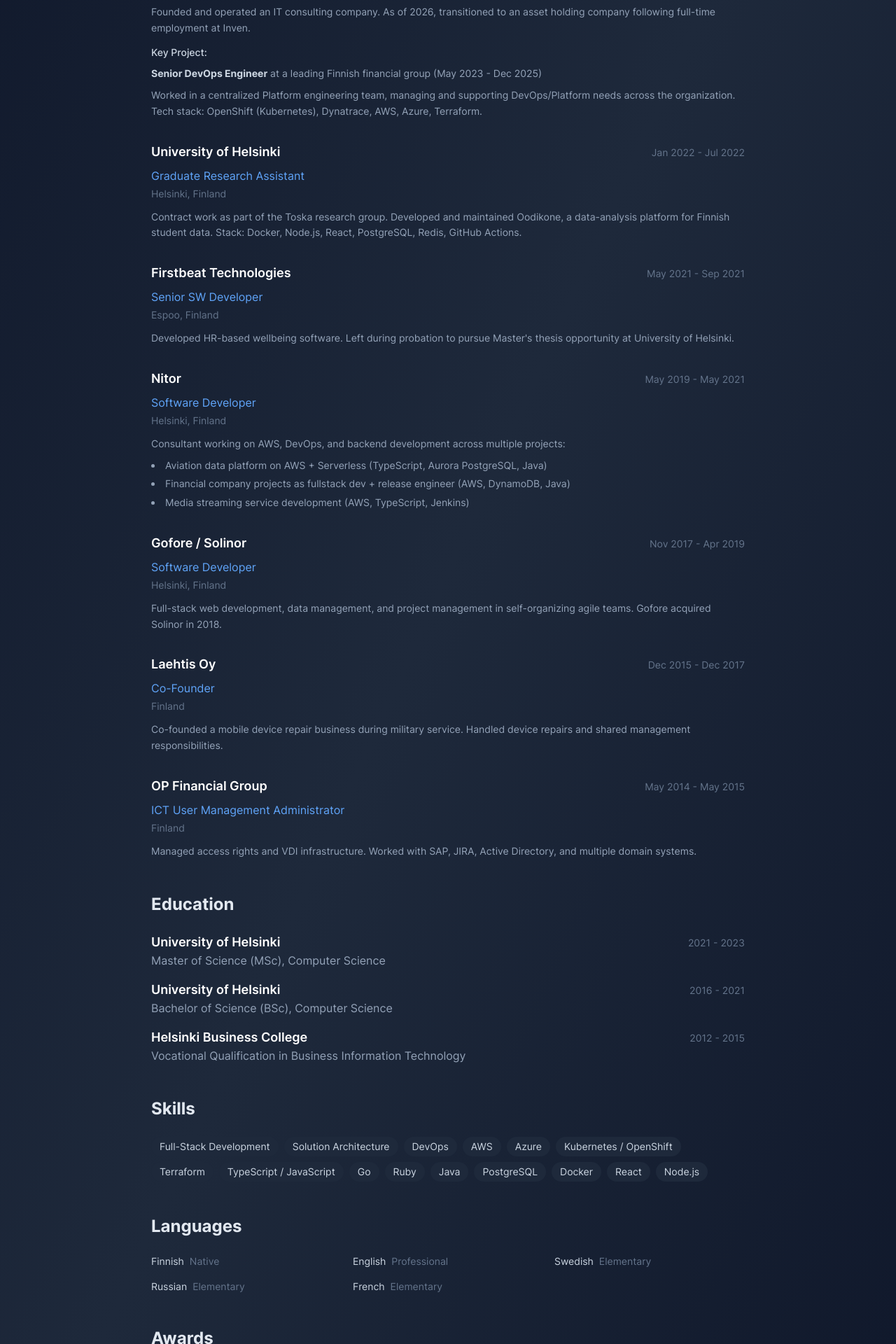
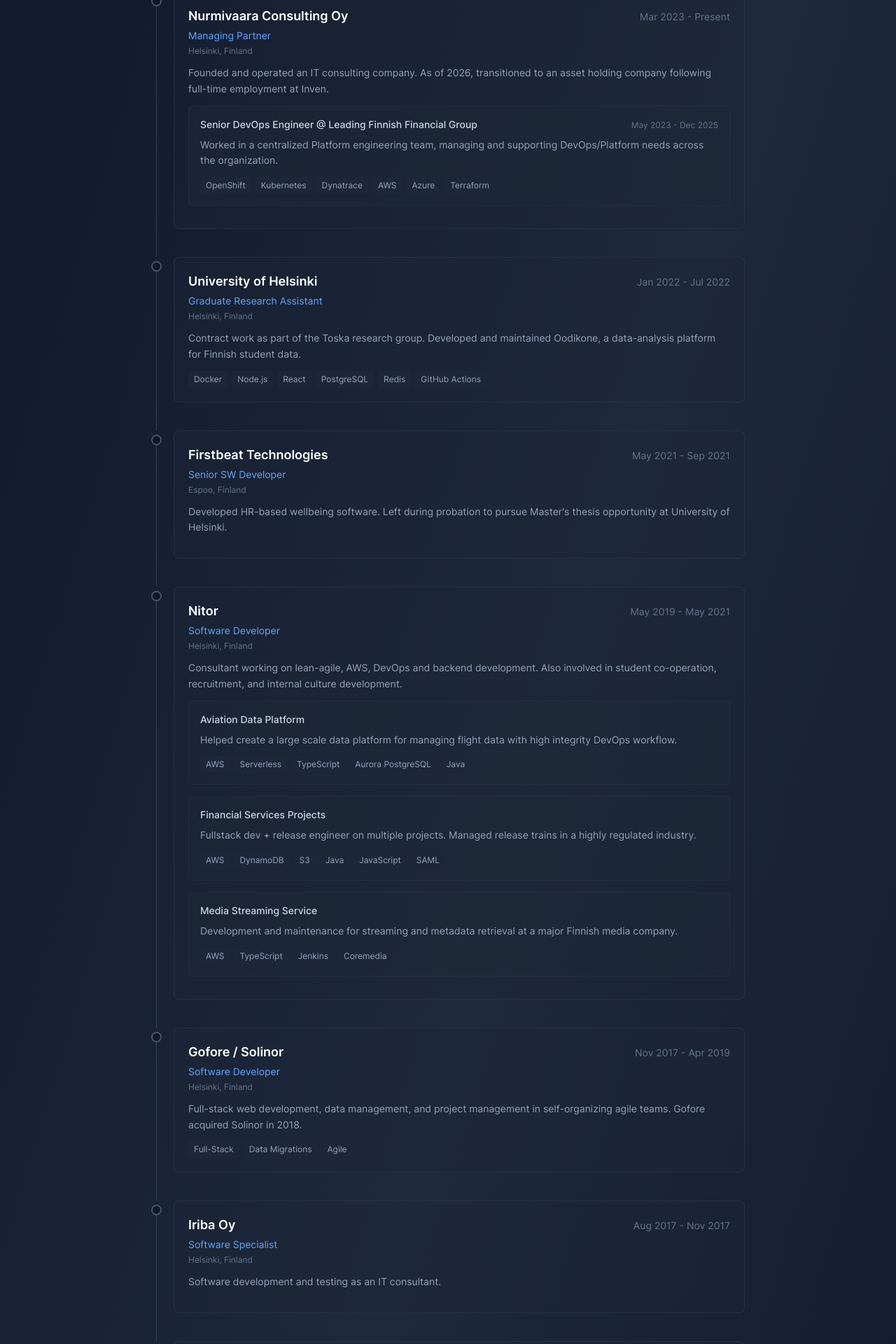
Before and after one commit to SNurmivaara/nurmivaara.fi, a Next.js app: page /cv in a window 1280 px wide. Shown: the part 600-2520 px from the top of the page at 70% size. Built offline with nearby package versions, Linux system fonts and the light colour scheme.

Commit message:
cv styling

```diff
--- a/pages/cv.js
+++ b/pages/cv.js
@@ -2,39 +2,81 @@
 import { Layout, LinkedInIcon } from '../components'
 import { siteConfig } from '../lib/config'
 
-const Section = ({ title, children }) => (
-  <section className="mb-12">
-    <h2 className="text-2xl font-bold mb-6 text-slate-200">{title}</h2>
+const SkillBadge = ({ children }) => (
+  <span className="px-2 py-1 bg-slate-800/80 text-slate-400 rounded text-xs">
     {children}
-  </section>
+  </span>
 )
 
-const ExperienceItem = ({ company, role, period, location, children }) => (
-  <div className="mb-8 last:mb-0">
+const TimelineItem = ({ company, role, period, location, skills, projects, children }) => (
+  <div className="relative pl-8 pb-10 last:pb-0">
+    {/* Timeline line */}
+    <div className="absolute left-[7px] top-3 bottom-0 w-px bg-slate-700 last:hidden" />
+    {/* Timeline dot */}
+    <div className="absolute left-0 top-[6px] w-[15px] h-[15px] rounded-full border-2 border-slate-600 bg-slate-900" />
+
+    <div className="bg-slate-800/30 border border-slate-700/50 rounded-lg p-5">
+      <div className="flex flex-col sm:flex-row sm:items-baseline sm:justify-between gap-1 mb-1">
+        <h3 className="text-lg font-semibold text-white">{company}</h3>
+        <span className="text-sm text-slate-500 whitespace-nowrap">{period}</span>
+      </div>
+      <p className="text-blue-400 text-sm mb-1">{role}</p>
+      {location && <p className="text-xs text-slate-500 mb-3">{location}</p>}
+
+      {children && <div className="text-slate-400 text-sm leading-relaxed mb-3">{children}</div>}
+
+      {projects && (
+        <div className="space-y-4 mb-3">
+          {projects.map((project, i) => (
+            <div key={i} className="bg-slate-800/50 border border-slate-700/30 rounded-md p-4">
               <div className="flex flex-col sm:flex-row sm:items-baseline sm:justify-between gap-1 mb-2">
-      <h3 className="text-lg font-semibold text-white">{company}</h3>
-      <span className="text-sm text-slate-500">{period}</span>
+                <p className="font-medium text-slate-300 text-sm">{project.title}</p>
+                {project.period && <span className="text-xs text-slate-500">{project.period}</span>}
               </div>
-    <p className="text-blue-400 mb-1">{role}</p>
-    {location && <p className="text-sm text-slate-500 mb-3">{location}</p>}
-    {children && <div className="text-slate-400 text-sm leading-relaxed">{children}</div>}
+              <p className="text-slate-400 text-sm leading-relaxed">{project.description}</p>
+              {project.skills && (
+                <div className="flex flex-wrap gap-1.5 mt-3">
+                  {project.skills.map((skill) => (
+                    <SkillBadge key={skill}>{skill}</SkillBadge>
+                  ))}
+                </div>
+              )}
+            </div>
+          ))}
+        </div>
+      )}
+
+      {skills && (
+        <div className="flex flex-wrap gap-1.5">
+          {skills.map((skill) => (
+            <SkillBadge key={skill}>{skill}</SkillBadge>
+          ))}
+        </div>
+      )}
+    </div>
   </div>
 )
 
 const EducationItem = ({ school, degree, period }) => (
-  <div className="mb-4 last:mb-0">
+  <div className="relative pl-8 pb-6 last:pb-0">
+    <div className="absolute left-[7px] top-3 bottom-0 w-px bg-slate-700" />
+    <div className="absolute left-0 top-[6px] w-[15px] h-[15px] rounded-full border-2 border-slate-600 bg-slate-900" />
+
+    <div className="bg-slate-800/30 border border-slate-700/50 rounded-lg p-4">
       <div className="flex flex-col sm:flex-row sm:items-baseline sm:justify-between gap-1">
-      <h3 className="text-lg font-semibold text-white">{school}</h3>
+        <h3 className="font-semibold text-white">{school}</h3>
         <span className="text-sm text-slate-500">{period}</span>
       </div>
-    <p className="text-slate-400">{degree}</p>
+      <p className="text-slate-400 text-sm">{degree}</p>
+    </div>
   </div>
 )
 
-const SkillBadge = ({ children }) => (
-  <span className="px-3 py-1 bg-slate-800 text-slate-300 rounded-full text-sm">
+const Section = ({ title, children }) => (
+  <section className="mb-12">
+    <h2 className="text-xl font-bold mb-6 text-slate-300 uppercase tracking-wider text-sm">{title}</h2>
     {children}
-  </span>
+  </section>
 )
 
 export default function CV() {
@@ -45,128 +87,183 @@
       </Head>
 
       <Layout>
-        <div className="animate-fade-in mb-12">
+        <div className="animate-fade-in mb-8">
           <h1 className="text-4xl md:text-5xl font-bold mb-4">Curriculum Vitae</h1>
-          <p className="text-lg text-slate-400 max-w-2xl">
+          <p className="text-lg text-slate-400 max-w-2xl mb-4">
             Senior Software Engineer with a Master's in Computer Science. Generalist focused on
             full stack development, DevOps, and cloud architecture.
           </p>
+
+          <div className="flex flex-wrap gap-2 mb-4">
+            <span className="px-3 py-1.5 bg-blue-500/10 border border-blue-500/30 text-blue-400 rounded-md text-sm">
+              Full-Stack Development
+            </span>
+            <span className="px-3 py-1.5 bg-blue-500/10 border border-blue-500/30 text-blue-400 rounded-md text-sm">
+              Solution Architecture
+            </span>
+            <span className="px-3 py-1.5 bg-blue-500/10 border border-blue-500/30 text-blue-400 rounded-md text-sm">
+              DevOps
+            </span>
+          </div>
+
           <a
             href={siteConfig.social.linkedin.url}
             target="_blank"
             rel="noopener noreferrer"
-            className="inline-flex items-center gap-2 mt-4 text-blue-400 hover:text-blue-300 transition-colors"
+            className="inline-flex items-center gap-2 text-blue-400 hover:text-blue-300 transition-colors text-sm"
           >
             <LinkedInIcon className="w-4 h-4" />
-            <span>View on LinkedIn</span>
+            <span>View full profile on LinkedIn</span>
           </a>
         </div>
 
         <div className="animate-slide-up [animation-delay:200ms] opacity-0">
           <Section title="Experience">
-            <ExperienceItem
+            <TimelineItem
               company="Inven"
               role="Senior Software Engineer"
               period="Jan 2026 - Present"
               location="Helsinki, Finland"
             />
 
-            <ExperienceItem
+            <TimelineItem
               company="Nurmivaara Consulting Oy"
               role="Managing Partner"
               period="Mar 2023 - Present"
               location="Helsinki, Finland"
+              projects={[
+                {
+                  title: 'Senior DevOps Engineer @ Leading Finnish Financial Group',
+                  period: 'May 2023 - Dec 2025',
+                  description:
+                    'Worked in a centralized Platform engineering team, managing and supporting DevOps/Platform needs across the organization.',
+                  skills: ['OpenShift', 'Kubernetes', 'Dynatrace', 'AWS', 'Azure', 'Terraform'],
+                },
+              ]}
             >
-              <p className="mb-3">
-                Founded and operated an IT consulting company. As of 2026, transitioned to
-                an asset holding company following full-time employment at Inven.
-              </p>
-              <p className="font-medium text-slate-300 mb-2">Key Project:</p>
-              <p className="mb-2">
-                <strong className="text-slate-300">Senior DevOps Engineer</strong> at a leading Finnish financial group (May 2023 - Dec 2025)
-              </p>
-              <p>
-                Worked in a centralized Platform engineering team, managing and supporting DevOps/Platform
-                needs across the organization. Tech stack: OpenShift (Kubernetes), Dynatrace, AWS, Azure, Terraform.
-              </p>
-            </ExperienceItem>
+              Founded and operated an IT consulting company. As of 2026, transitioned to an asset
+              holding company following full-time employment at Inven.
+            </TimelineItem>
 
-            <ExperienceItem
+            <TimelineItem
               company="University of Helsinki"
               role="Graduate Research Assistant"
               period="Jan 2022 - Jul 2022"
               location="Helsinki, Finland"
+              skills={['Docker', 'Node.js', 'React', 'PostgreSQL', 'Redis', 'GitHub Actions']}
             >
-              <p>
               Contract work as part of the Toska research group. Developed and maintained Oodikone,
-                a data-analysis platform for Finnish student data. Stack: Docker, Node.js, React,
-                PostgreSQL, Redis, GitHub Actions.
-              </p>
-            </ExperienceItem>
+              a data-analysis platform for Finnish student data.
+            </TimelineItem>
 
-            <ExperienceItem
+            <TimelineItem
               company="Firstbeat Technologies"
               role="Senior SW Developer"
               period="May 2021 - Sep 2021"
               location="Espoo, Finland"
             >
-              <p>
               Developed HR-based wellbeing software. Left during probation to pursue Master's thesis
               opportunity at University of Helsinki.
-              </p>
-            </ExperienceItem>
+            </TimelineItem>
 
-            <ExperienceItem
+            <TimelineItem
               company="Nitor"
               role="Software Developer"
               period="May 2019 - May 2021"
               location="Helsinki, Finland"
+              projects={[
+                {
+                  title: 'Aviation Data Platform',
+                  description:
+                    'Helped create a large scale data platform for managing flight data with high integrity DevOps workflow.',
+                  skills: ['AWS', 'Serverless', 'TypeScript', 'Aurora PostgreSQL', 'Java'],
+                },
+                {
+                  title: 'Financial Services Projects',
+                  description:
+                    'Fullstack dev + release engineer on multiple projects. Managed release trains in a highly regulated industry.',
+                  skills: ['AWS', 'DynamoDB', 'S3', 'Java', 'JavaScript', 'SAML'],
+                },
+                {
+                  title: 'Media Streaming Service',
+                  description:
+                    'Development and maintenance for streaming and metadata retrieval at a major Finnish media company.',
+                  skills: ['AWS', 'TypeScript', 'Jenkins', 'Coremedia'],
+                },
+              ]}
             >
-              <p className="mb-2">
-                Consultant working on AWS, DevOps, and backend development across multiple projects:
-              </p>
-              <ul className="list-disc list-inside space-y-1">
-                <li>Aviation data platform on AWS + Serverless (TypeScript, Aurora PostgreSQL, Java)</li>
-                <li>Financial company projects as fullstack dev + release engineer (AWS, DynamoDB, Java)</li>
-                <li>Media streaming service development (AWS, TypeScript, Jenkins)</li>
-              </ul>
-            </ExperienceItem>
+              Consultant working on lean-agile, AWS, DevOps and backend development. Also involved in
+              student co-operation, recruitment, and internal culture development.
+            </TimelineItem>
 
-            <ExperienceItem
+            <TimelineItem
               company="Gofore / Solinor"
               role="Software Developer"
               period="Nov 2017 - Apr 2019"
               location="Helsinki, Finland"
+              skills={['Full-Stack', 'Data Migrations', 'Agile']}
             >
-              <p>
               Full-stack web development, data management, and project management in self-organizing
               agile teams. Gofore acquired Solinor in 2018.
-              </p>
-            </ExperienceItem>
+            </TimelineItem>
 
-            <ExperienceItem
+            <TimelineItem
+              company="Iriba Oy"
+              role="Software Specialist"
+              period="Aug 2017 - Nov 2017"
+              location="Helsinki, Finland"
+            >
+              Software development and testing as an IT consultant.
+            </TimelineItem>
+
+            <TimelineItem
+              company="Fairspectrum"
+              role="Part-time Developer"
+              period="Sep 2016 - Dec 2016"
+              location="Helsinki, Finland"
+            >
+              Software development, server system monitoring, administration and maintenance.
+            </TimelineItem>
+
+            <TimelineItem
               company="Laehtis Oy"
               role="Co-Founder"
               period="Dec 2015 - Dec 2017"
               location="Finland"
             >
-              <p>
-                Co-founded a mobile device repair business during military service.
-                Handled device repairs and shared management responsibilities.
-              </p>
-            </ExperienceItem>
+              Co-founded a mobile device repair business during military service. Handled device
+              repairs and shared management responsibilities.
+            </TimelineItem>
 
-            <ExperienceItem
+            <TimelineItem
+              company="Finnish Defence Forces"
+              role="Conscript"
+              period="Jun 2015 - Jun 2016"
+              location="Finland"
+            >
+              Completed 12-month mandatory conscription. Finished as NCO, currently ranked Staff
+              Sergeant in the reserve.
+            </TimelineItem>
+
+            <TimelineItem
               company="OP Financial Group"
               role="ICT User Management Administrator"
               period="May 2014 - May 2015"
               location="Finland"
+              skills={['SAP', 'JIRA', 'Active Directory', 'VDI']}
             >
-              <p>
-                Managed access rights and VDI infrastructure. Worked with SAP, JIRA, Active Directory,
-                and multiple domain systems.
-              </p>
-            </ExperienceItem>
+              Managed access rights and VDI infrastructure across multiple domains and systems.
+            </TimelineItem>
+
+            <TimelineItem
+              company="Atos"
+              role="Onsite Technician"
+              period="Nov 2013 - Jan 2014"
+              location="Finland"
+            >
+              Technical support and device repairs. Handled laptop assessment and sales, IP phone
+              installation, and hardware registry management.
+            </TimelineItem>
           </Section>
 
           <Section title="Education">
@@ -187,28 +284,8 @@
             />
           </Section>
 
-          <Section title="Skills">
-            <div className="flex flex-wrap gap-2">
-              <SkillBadge>Full-Stack Development</SkillBadge>
-              <SkillBadge>Solution Architecture</SkillBadge>
-              <SkillBadge>DevOps</SkillBadge>
-              <SkillBadge>AWS</SkillBadge>
-              <SkillBadge>Azure</SkillBadge>
-              <SkillBadge>Kubernetes / OpenShift</SkillBadge>
-              <SkillBadge>Terraform</SkillBadge>
-              <SkillBadge>TypeScript / JavaScript</SkillBadge>
-              <SkillBadge>Go</SkillBadge>
-              <SkillBadge>Ruby</SkillBadge>
-              <SkillBadge>Java</SkillBadge>
-              <SkillBadge>PostgreSQL</SkillBadge>
-              <SkillBadge>Docker</SkillBadge>
-              <SkillBadge>React</SkillBadge>
-              <SkillBadge>Node.js</SkillBadge>
-            </div>
-          </Section>
-
           <Section title="Languages">
-            <div className="grid grid-cols-2 sm:grid-cols-3 gap-4 text-sm">
+            <div className="flex gap-6 text-sm pl-8">
               <div>
                 <span className="text-slate-300">Finnish</span>
                 <span className="text-slate-500 ml-2">Native</span>
@@ -217,27 +294,7 @@
                 <span className="text-slate-300">English</span>
                 <span className="text-slate-500 ml-2">Professional</span>
               </div>
-              <div>
-                <span className="text-slate-300">Swedish</span>
-                <span className="text-slate-500 ml-2">Elementary</span>
             </div>
-              <div>
-                <span className="text-slate-300">Russian</span>
-                <span className="text-slate-500 ml-2">Elementary</span>
-              </div>
-              <div>
-                <span className="text-slate-300">French</span>
-                <span className="text-slate-500 ml-2">Elementary</span>
-              </div>
-            </div>
-          </Section>
-
-          <Section title="Awards">
-            <ul className="space-y-2 text-slate-400">
-              <li>Taitaja 2015 Silver Medal - IT / Software Applications</li>
-              <li>Taitaja Competition Semifinalist (multiple years)</li>
-              <li>Hackathon Winner</li>
-            </ul>
           </Section>
         </div>
       </Layout>
```
Lines whose indentation alone changed are shown as unchanged.
